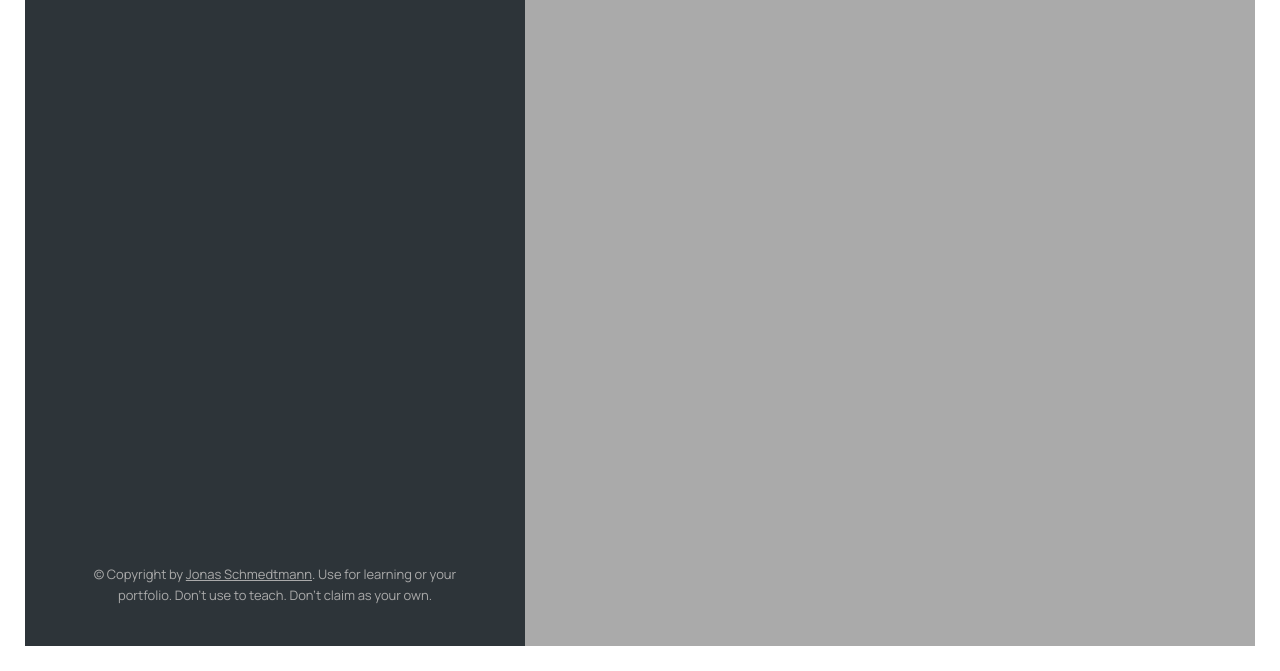
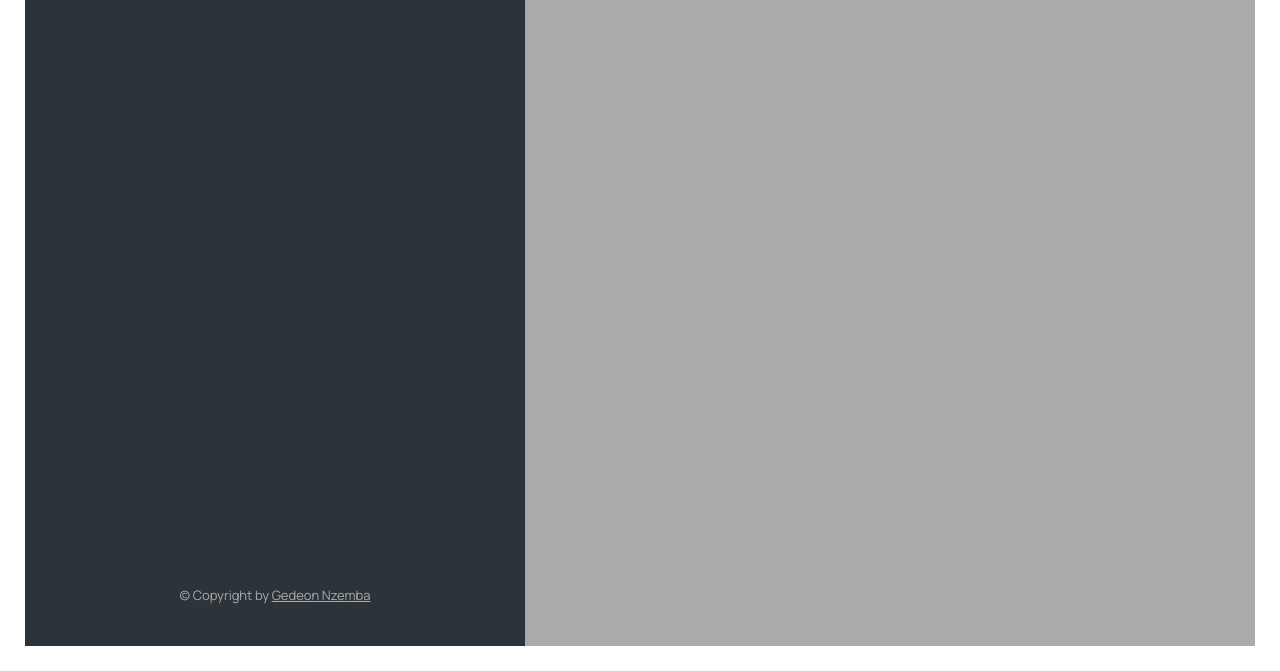
Before and after one commit to GedeonNzemba/MapGeolocation, a plain HTML site: page index.html in a window 1280 px wide. Shown: the part 129-800 px from the top of the page. Drawn offline with nearby package versions, Linux system fonts and the light colour scheme.

Commit message:
updated file

```diff
--- a/index.html
+++ b/index.html
@@ -126,10 +126,9 @@
         <a
           class="twitter-link"
           target="_blank"
-          href="https://twitter.com/jonasschmedtman"
-          >Jonas Schmedtmann</a
-        >. Use for learning or your portfolio. Don't use to teach. Don't claim
-        as your own.
+          href="https://github.com/GedeonNzemba/MapGeolocation"
+          >Gedeon Nzemba</a
+        >
       </p>
     </div>
 
```
